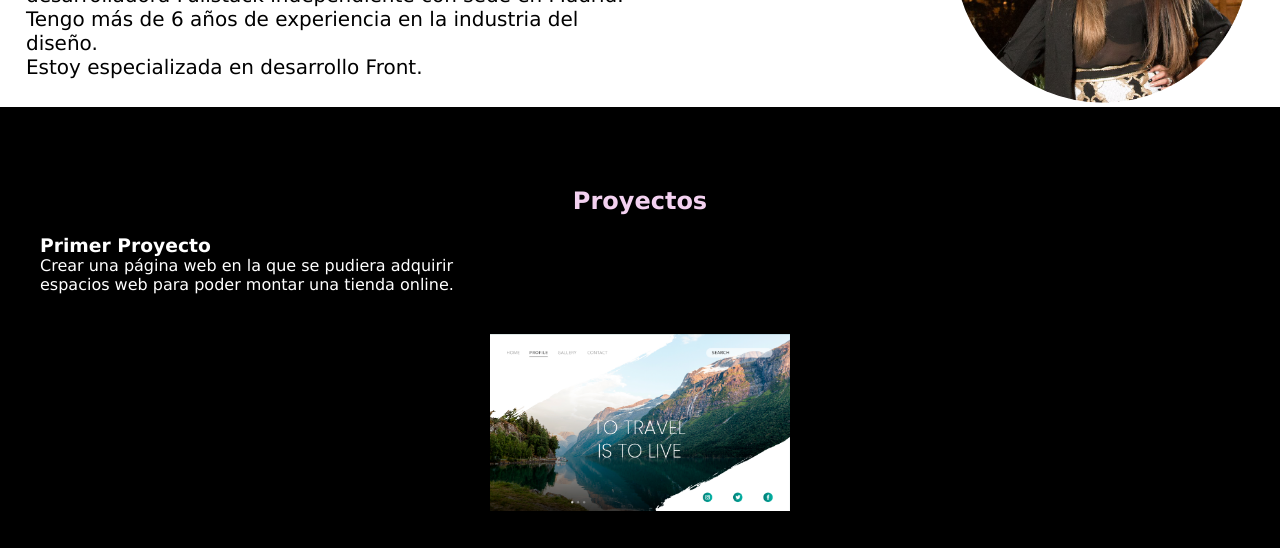
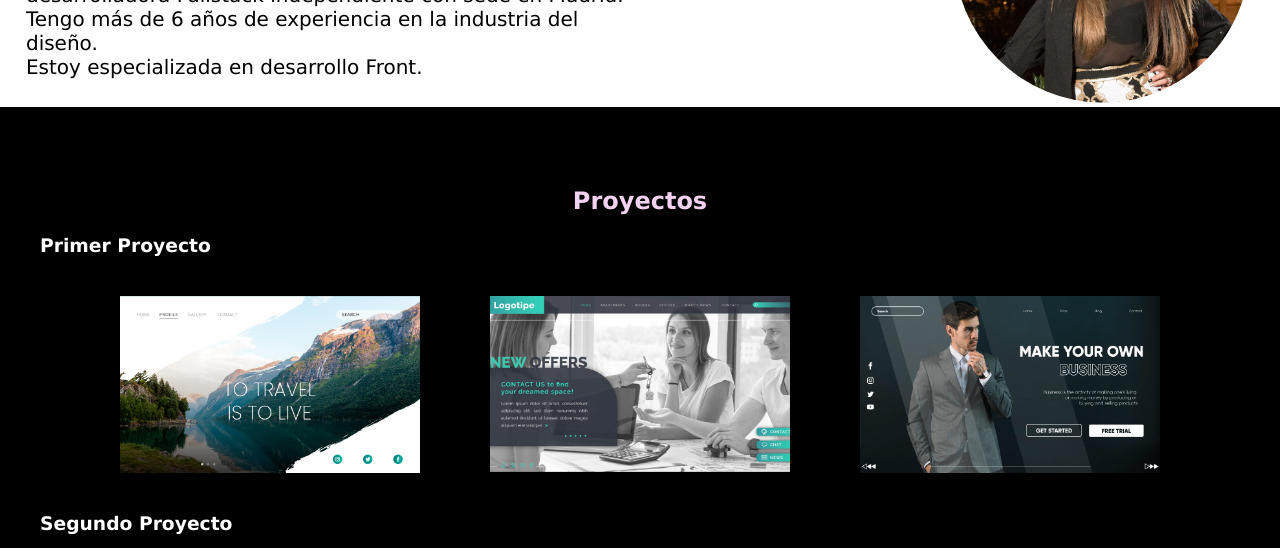
Before and after one commit to MAGALYLAZARTE/portafolio_magaly, a plain HTML site: page portafoliomagaly/index.html in a window 1280 px wide. Shown: the part 337-885 px from the top of the page. Drawn offline with Linux system fonts and the light colour scheme.

Commit message:
cambios3

```diff
--- a/portafoliomagaly/index.html
+++ b/portafoliomagaly/index.html
@@ -41,12 +41,11 @@
             </section>
         </div>
     </div>
-    <div class="controlimag">
     <section id="proyectos" class="wrapper2">
         <h2 class="secproyectos">Proyectos</h2>
         <h3>Primer Proyecto</h3>
-        <p class="parra1">Crear una página web en la que se pudiera adquirir <br>espacios web para poder montar una tienda online.</p>
-        <div class="imagenw1">
+        <div class="controlimag">
+            <div class="imagenw1">
             <img src="web1.png" alt="Proyecto 1">
         </div>
         <div class="imagenw1">
@@ -57,7 +56,6 @@
         </div>
     </div>
         <h3 class="segundop">Segundo Proyecto</h3>
-        <p class="parra2">Colaboración de diseño de una página web <br>para recordar contraseñas así como su mantenimiento.</p>
     </section>
     <section id="sobremi" class="wrapper3">
         <h2 class="sobremi">Sobre mí</h2>
--- a/portafoliomagaly/style.css
+++ b/portafoliomagaly/style.css
@@ -119,8 +119,12 @@ h2 {
     margin-left: 20px;
 }
 
-.controlimag img{
+.controlimag {
     display: flex;
+    flex-direction: row;
+    gap: 70px;
+    justify-content: center;
+
 
 }
 
@@ -129,7 +133,6 @@ h2 {
     display: block;
     margin: 40px auto;
 }
-
 
 
 .wrapper3 {
```
